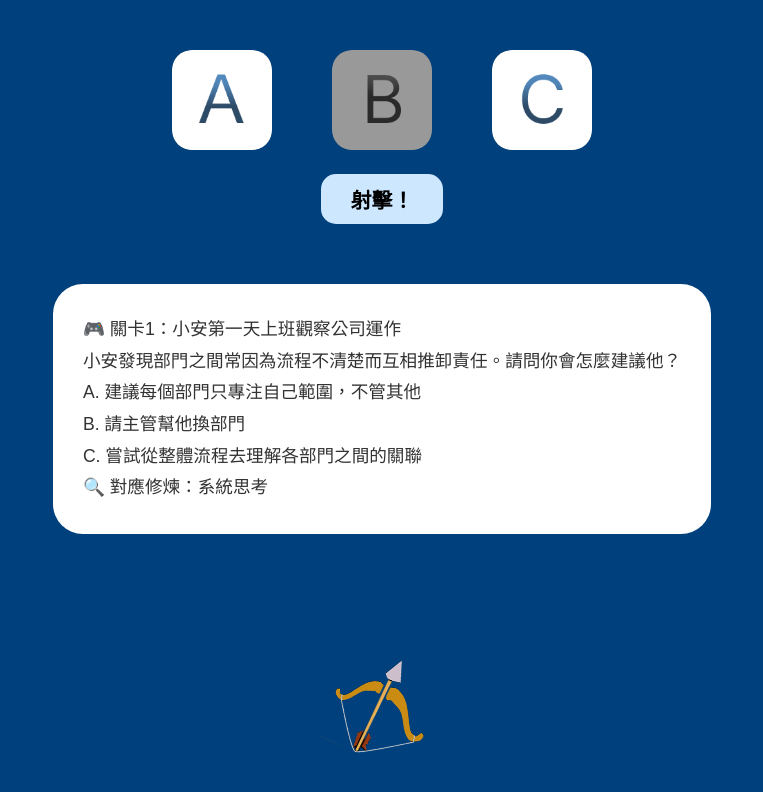
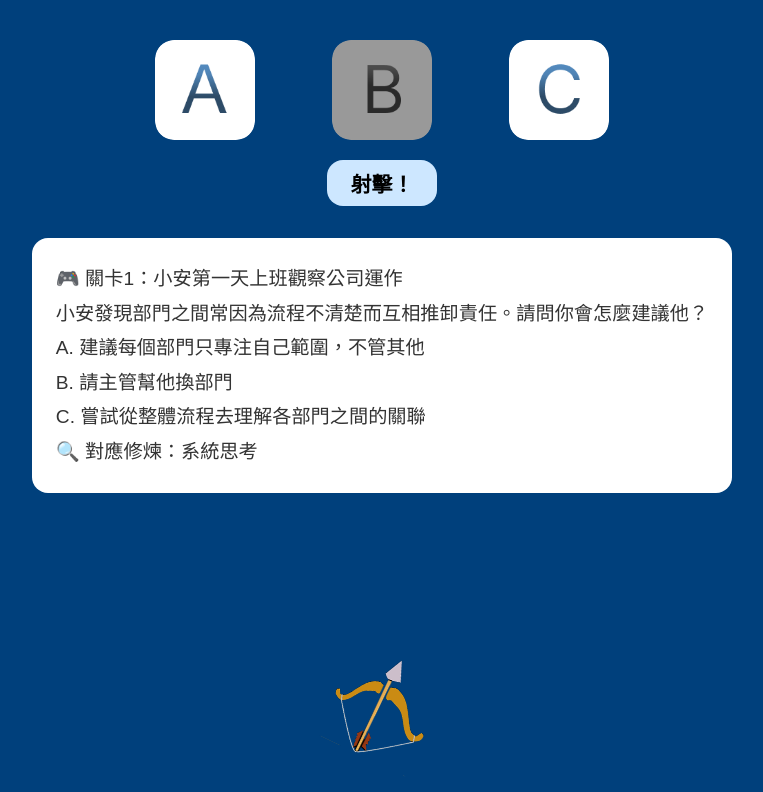
Before and after one commit to Yuan1285270/QuizeBow, a website: page game.html in a window 1280 px wide. Both pictures are taken after a click on the button "射擊！". Shown: the whole page, without its empty margins (258-1021 px from the left). Drawn offline with Linux system fonts and the light colour scheme.

Commit message:
arrow distance3.0

```diff
--- a/game.html
+++ b/game.html
@@ -4,33 +4,39 @@
     <meta charset="UTF-8">
     <title>小安的挑戰</title>
     <style>
-        body {
+        html, body {
             margin: 0;
+            padding: 0;
             background-color: #00407C;
             font-family: "Noto Sans TC", "Microsoft JhengHei", "PingFang TC", sans-serif;
             display: flex;
             flex-direction: column;
             align-items: center;
+            height: 100vh;
+            overflow: hidden;
         }
 
         .options {
             display: flex;
             justify-content: center;
-            gap: 60px;
-            margin-top: 50px;
+            gap: 6vw;
+            margin-top: 5vh;
         }
 
         .option img {
-            width: 100px;
-            height: 100px;
-            border-radius: 20px;
+            width: 10vw;
+            height: 10vw;
+            max-width: 100px;
+            max-height: 100px;
+            border-radius: 1.5vw;
             transition: filter 0.3s ease;
         }
 
         #arrow {
-            width: 100px;
+            width: 10vw;
+            max-width: 100px;
             position: absolute;
-            bottom: 40px;
+            bottom: 5vh;
             left: 50%;
             transform: translateX(-50%) rotate(0deg);
             transition: transform 0.2s ease-out;
@@ -39,35 +45,36 @@
         .question-box {
             background: white;
             color: #333;
-            padding: 30px;
-            border-radius: 30px;
-            max-width: 600px;
-            margin-top: 60px;
+            padding: 3vh;
+            border-radius: 2vh;
+            max-width: 90vw;
+            margin-top: 4vh;
+            margin-bottom: 12vh;
             line-height: 1.8;
-            font-size: 1.1rem;
+            font-size: 1.2rem;
         }
 
         .shoot-btn {
-            margin-top: 20px;
+            margin-top: 2vh;
             background-color: #CDE7FF;
             border: none;
-            border-radius: 15px;
+            border-radius: 2vh;
             font-size: 1.3rem;
-            padding: 10px 30px;
+            padding: 1vh 3vh;
             font-weight: bold;
             cursor: pointer;
         }
 
         #flying-arrow {
             position: absolute;
-            width: 20px;
-            bottom: 40px;
+            width: 2vw;
+            max-width: 20px;
+            bottom: 5vh;
             left: 50%;
             transform: translateX(-50%) rotate(0deg);
             transition: bottom 0.8s linear, left 0.8s linear;
             z-index: 10;
         }
-
     </style>
 </head>
 <body>
@@ -157,50 +164,35 @@
 
     function shoot() {
         const correct = questions[currentQuestion].correct;
-
-        // 根據 currentAngle 判定選項（左右範圍）
         let hit = "none";
         if (currentAngle < -15) hit = "A";
         else if (currentAngle > 15) hit = "C";
         else hit = "B";
 
-
-        // 射中選項變灰
         document.getElementById(`opt${hit}`).style.filter = "grayscale(100%) brightness(0.6)";
 
-        // 🏹 飛箭動畫處理
-
         const arrow = document.getElementById("flying-arrow");
-
-        // 角度轉成弧度
         const rad = currentAngle * Math.PI / 180;
-        const distance = 5000; // 飛行距離，可自行調整
-
-        // 算出飛行終點的位移量
+        const distance = window.innerHeight * 0.8;
         const offsetX = Math.sin(rad) * distance;
         const offsetY = Math.cos(rad) * distance;
 
-        // Step 1: 初始位置和角度（不動畫）
         arrow.style.transition = "none";
-        arrow.style.bottom = "130px";
+        arrow.style.bottom = "5vh";
         arrow.style.left = "50%";
         arrow.style.display = "block";
-        arrow.style.transform = `translateX(-120%) rotate(${currentAngle}deg)`;
+        arrow.style.transform = `translateX(-50%) rotate(${currentAngle}deg)`;
 
-        // Step 2: 強制重新渲染（讓動畫生效）
         void arrow.offsetWidth;
 
-        // Step 3: 設定動畫 + 最終位置（沿著角度飛）
         arrow.style.transition = "bottom 0.8s ease, left 0.8s ease";
-        arrow.style.bottom = `${130 + offsetY}px`;
+        arrow.style.bottom = `calc(5vh + ${offsetY}px)`;
         arrow.style.left = `calc(50% + ${offsetX}px)`;
 
-        // Step 4: 等待動畫完成 → 處理結果
         setTimeout(() => {
-            // 重設箭
             arrow.style.display = "none";
             arrow.style.left = "50%";
-            arrow.style.bottom = "130px";
+            arrow.style.bottom = "5vh";
 
             if (hit === correct) {
                 alert("🎯 答對了！");
@@ -216,9 +208,6 @@
         }, 800);
     }
 
-
-
-
     function rotateArrow() {
         const arrow = document.getElementById("arrow");
         currentAngle += direction * 1.5;
```
